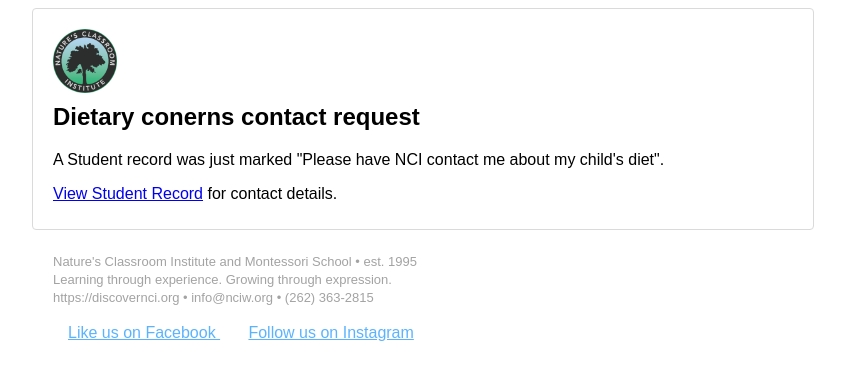
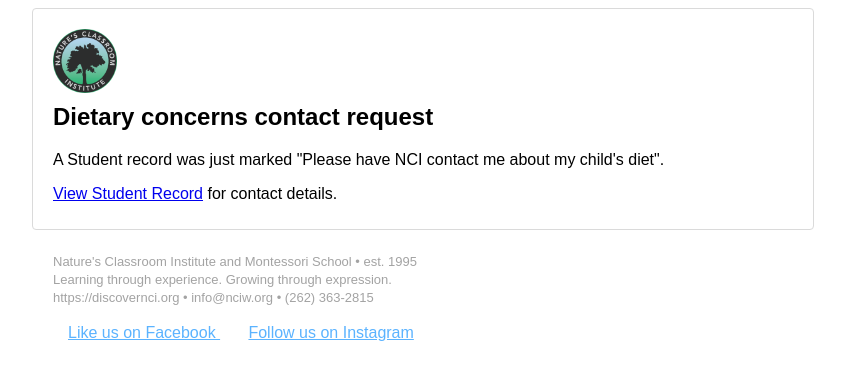
Before and after one commit to CGSmith-LLC/app.discovernci.org, a Django app: template students/templates/email_staff_dietary_caution.html in a window 1280 px wide. Shown: the top 380 px of the page, without its empty margins (217-1062 px from the left). Run offline with Django 3.2, Linux system fonts and the light colour scheme; the template is opened without the code that fills it, so the values that code supplies are empty; some libraries are stand-ins or nearby versions.

Commit message:
fixing spelling error

```diff
--- a/students/templates/email_staff_dietary_caution.html
+++ b/students/templates/email_staff_dietary_caution.html
@@ -1,6 +1,6 @@
 {% extends "base_email.html" %}
 
-{% block title %}Dietary conerns contact request{% endblock title %}
+{% block title %}Dietary concerns contact request{% endblock title %}
 
 {% block body %}
 
```
Also changed, not shown: README.md.
